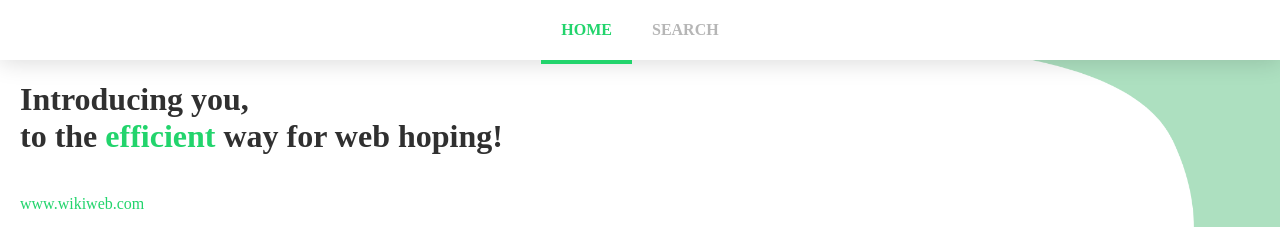
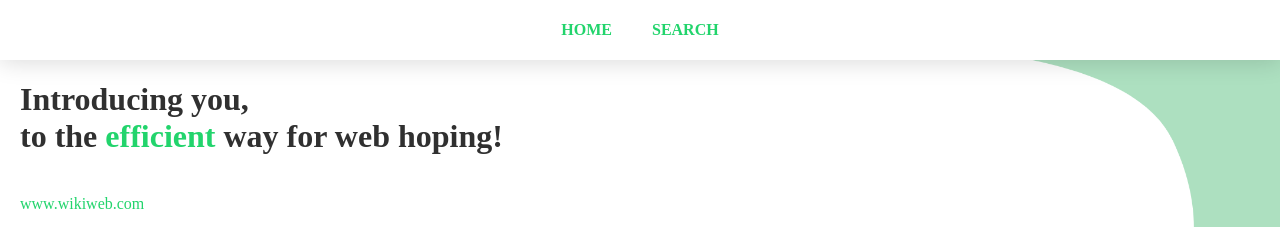
Before and after one commit to GDGVIT/iris-web-frontend, a React (Create React App) app: page / in a window 1280 px wide. Shown: the top 227 px of the page. Built offline with nearby package versions, Linux system fonts and the light colour scheme.

Commit message:
active navbar state removed

```diff
--- a/src/index.css
+++ b/src/index.css
@@ -156,7 +156,7 @@ button{
 }
 
  .menu__link {
-  color: #b6b6b6;
+  color: #22d46c;
   font-weight: 700;
   display: inline-block;
   height: 100%;
@@ -168,15 +168,15 @@ button{
   padding: 0px 20px;
 }
 
- .menu__link:hover {
+ /* .menu__link:hover {
   color: #22d46c;
-}
+} */
 
- .active {
+ /* .active {
   color: #22d46c;
   border-bottom: 4px solid #22d46c;
   font-weight: 700;
-}
+} */
 
 .menu__logo {
   text-indent: -9999999px;
```
